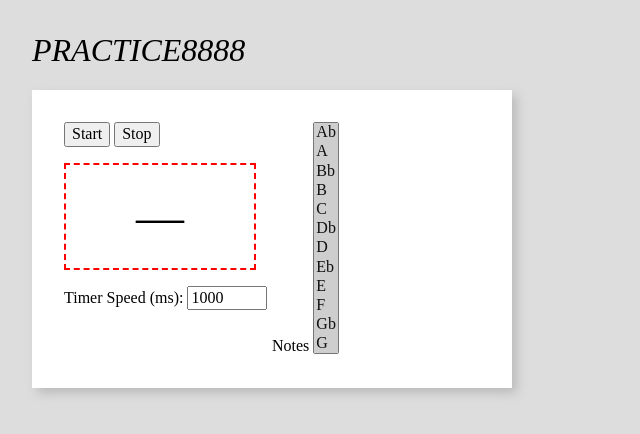
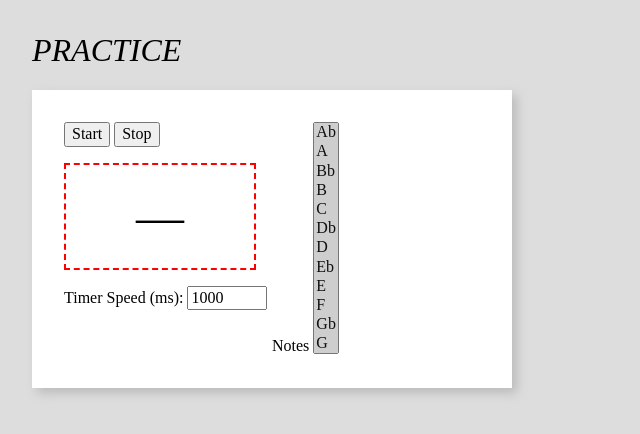
Before and after one commit to lwdevdev/piano, a website built with Vite: page index.html in a window 1280 px wide. Shown: the whole page, without its empty margins (0-640 px from the left). Built offline with nearby package versions, Linux system fonts and the light colour scheme.

Commit message:
changed title

```diff
--- a/index.html
+++ b/index.html
@@ -9,7 +9,7 @@
     <title>Practice</title>
   </head>
   <body>
-    <h1>Practice8888</h1>
+    <h1>Practice</h1>
     <main>
       <div>
         <button id="btn--start">Start</button>
```
